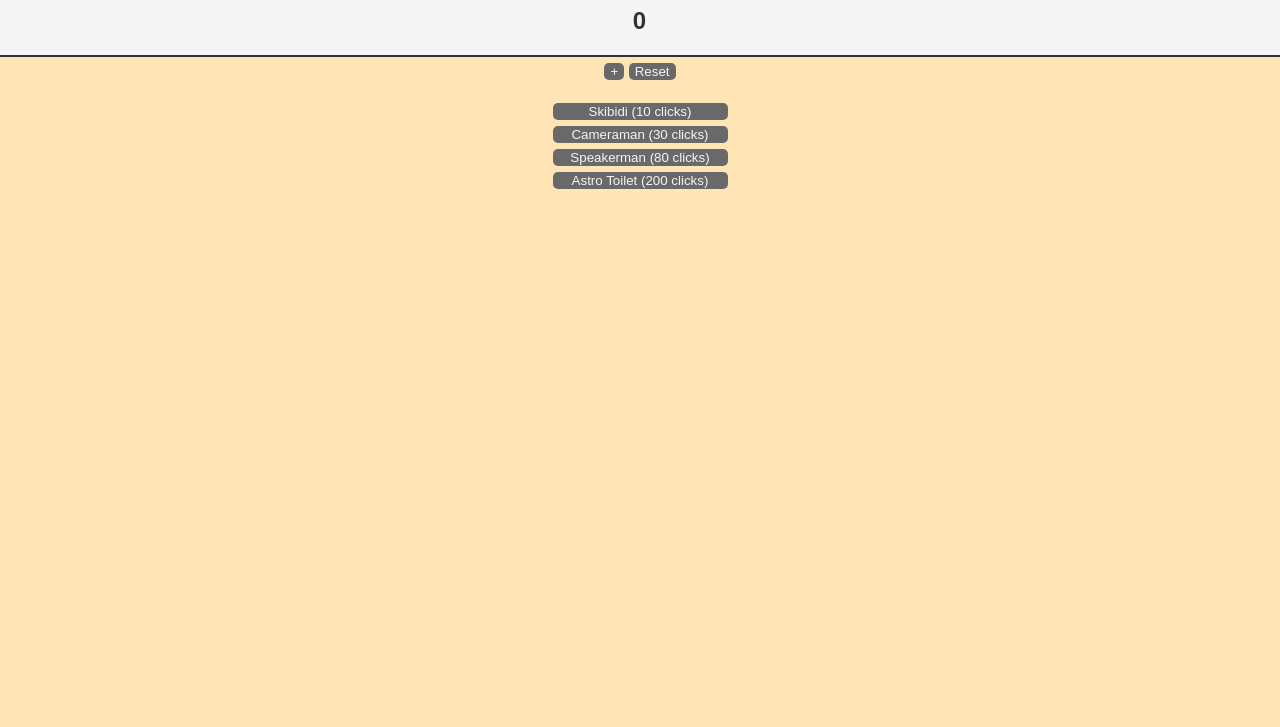
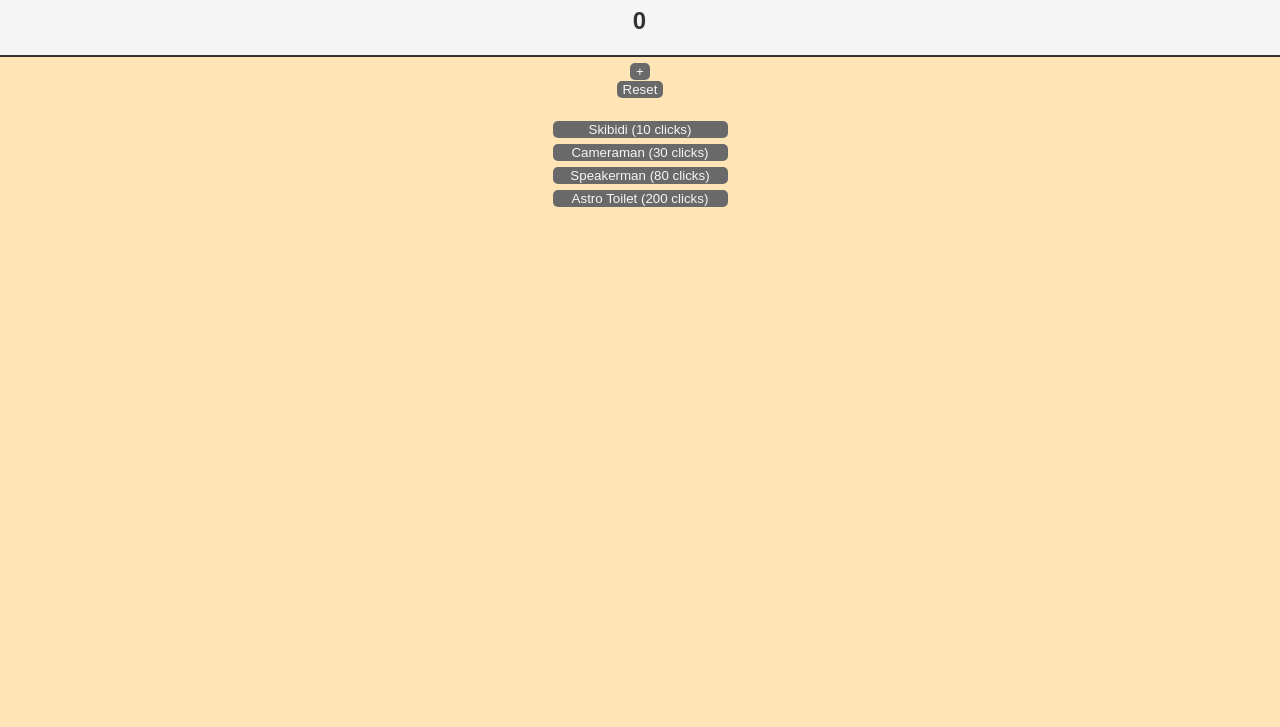
Before and after one commit to MEtimebroo/Skibidi-Clicker-PC, a plain HTML site: page index.html in a window 1280 px wide. Shown: the part 73-800 px from the top of the page. Drawn offline with Linux system fonts and the light colour scheme.

Commit message:
Update index.html

```diff
--- a/index.html
+++ b/index.html
@@ -15,7 +15,7 @@
           </div>
 
           <div id="btns">
-      <button id="btn" class="btns">+</button>
+            <button id="btn" class="btns">+</button><br>
             <button id="btn1" class="btns">Reset</button><br>
             <div id="upgradeButtons">
             </div>
```
Lines whose indentation alone changed are shown as unchanged.
